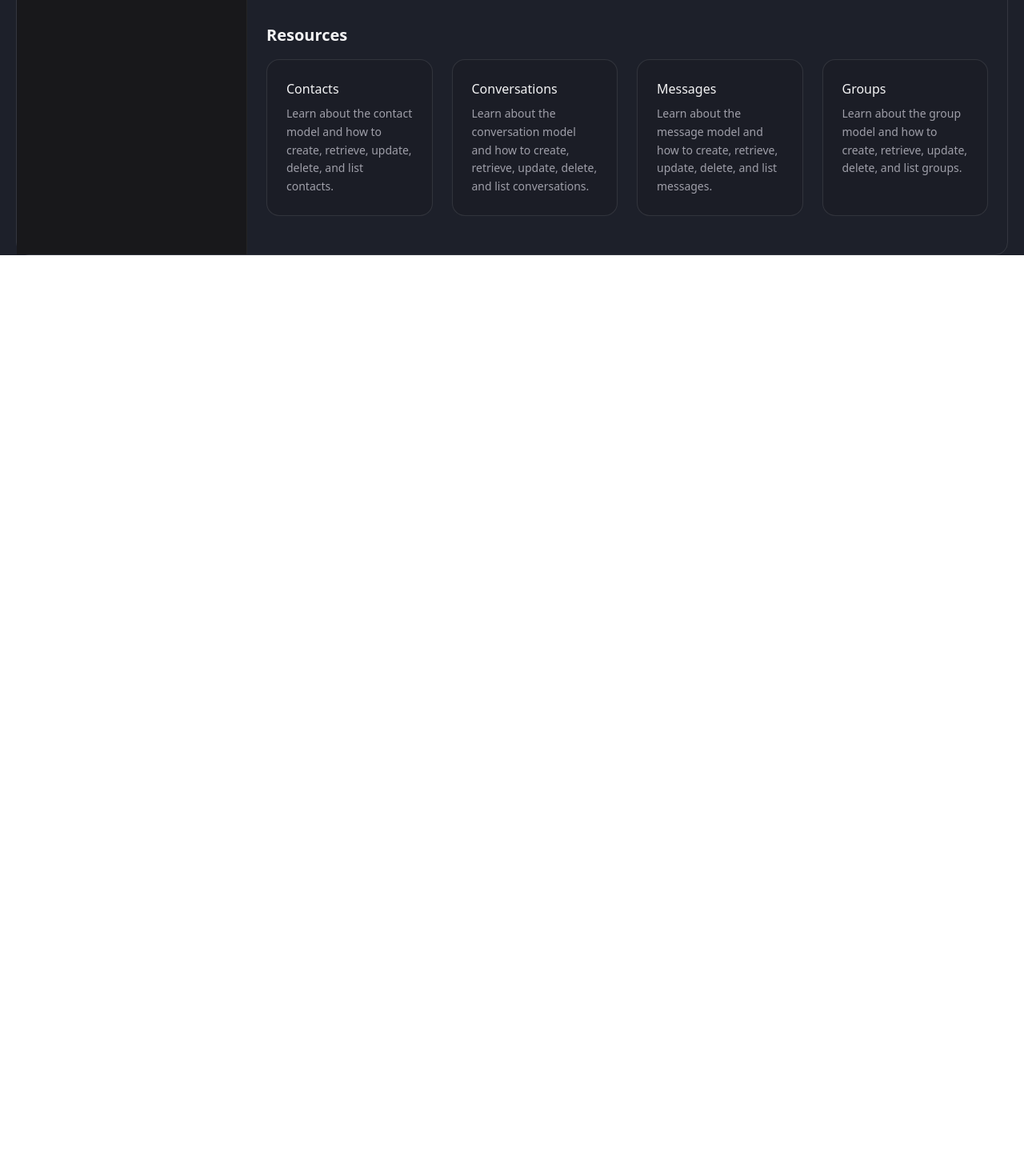
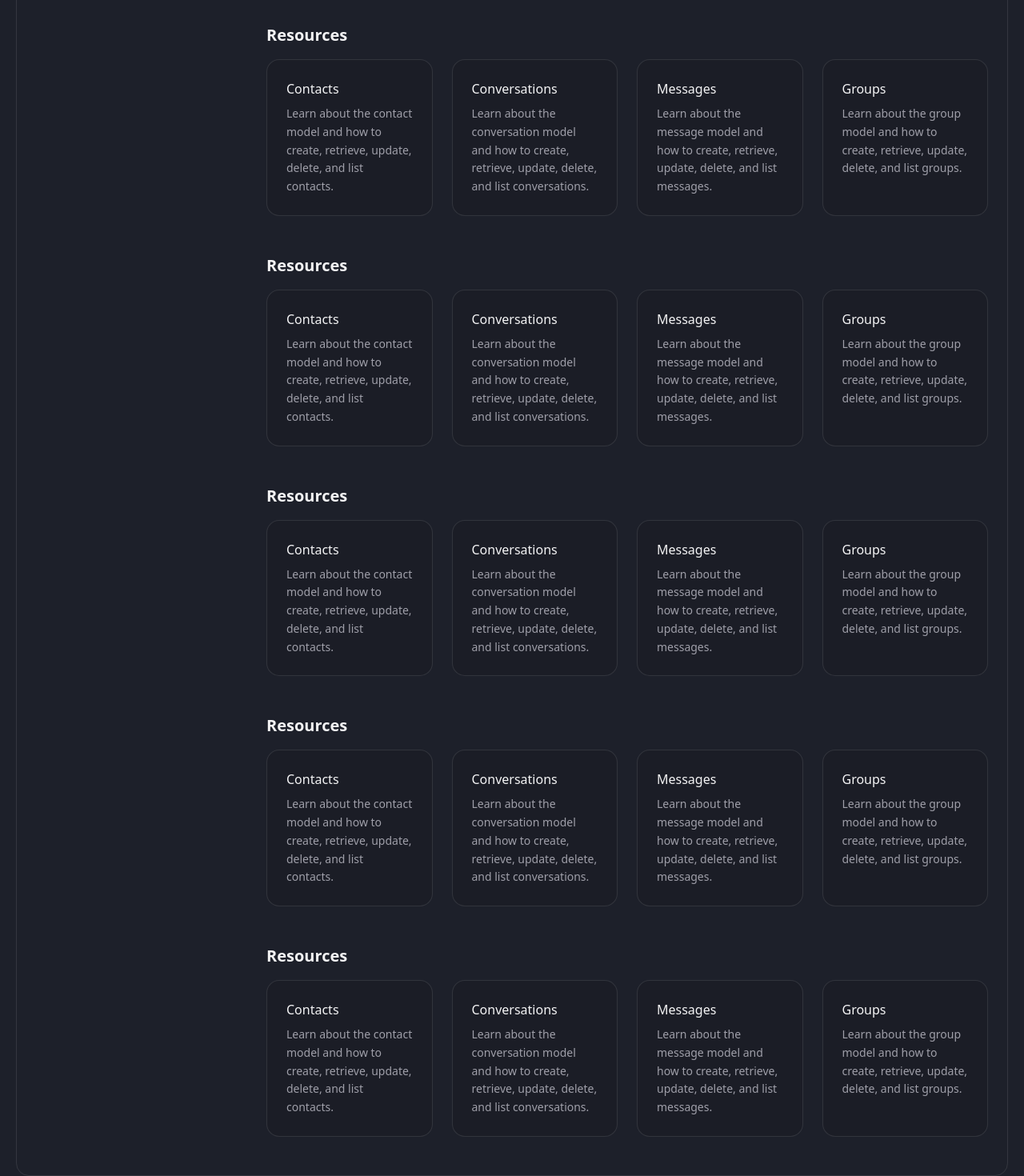
Before and after one commit to AmanKumar9958/seyuna-assignment, a React (Vite) app: page / in a window 1280 px wide. Shown: the part 936-2406 px from the top of the page at 80% size. Before the commit the page ends 1255 px from the top, so only its background shows below. Built offline with nearby package versions, Linux system fonts and the light colour scheme.

Commit message:
- Created sidebar fixed

```diff
--- a/src/components/Sidebar.jsx
+++ b/src/components/Sidebar.jsx
@@ -2,7 +2,7 @@ import NavGroup from './NavGroup.jsx'
 
 export default function Sidebar() {
     return (
-        <aside className="hidden w-72 shrink-0 border-r border-white/5 bg-[#18181B] p-6 lg:block">
+        <aside className="hidden w-72 shrink-0 self-start sticky top-24 border-r border-white/5 bg-[#18181B] p-6 lg:block">
             <NavGroup
                 title="Guides"
                 items={['Introduction', 'Quickstart', 'SDKs', 'Authentication', 'Pagination', 'Errors', 'Webhooks']}
--- a/src/pages/Introduction.jsx
+++ b/src/pages/Introduction.jsx
@@ -92,6 +92,42 @@ export default function Introduction() {
           <ResourceCard title="Groups">Learn about the group model and how to create, retrieve, update, delete, and list groups.</ResourceCard>
         </div>
       </section>
+      <section id="resources" className="mt-12 scroll-mt-24">
+        <h2 className="text-xl font-semibold text-zinc-100">Resources</h2>
+        <div className="mt-4 grid gap-6 lg:grid-cols-4">
+          <ResourceCard title="Contacts">Learn about the contact model and how to create, retrieve, update, delete, and list contacts.</ResourceCard>
+          <ResourceCard title="Conversations">Learn about the conversation model and how to create, retrieve, update, delete, and list conversations.</ResourceCard>
+          <ResourceCard title="Messages">Learn about the message model and how to create, retrieve, update, delete, and list messages.</ResourceCard>
+          <ResourceCard title="Groups">Learn about the group model and how to create, retrieve, update, delete, and list groups.</ResourceCard>
+        </div>
+      </section>
+      <section id="resources" className="mt-12 scroll-mt-24">
+        <h2 className="text-xl font-semibold text-zinc-100">Resources</h2>
+        <div className="mt-4 grid gap-6 lg:grid-cols-4">
+          <ResourceCard title="Contacts">Learn about the contact model and how to create, retrieve, update, delete, and list contacts.</ResourceCard>
+          <ResourceCard title="Conversations">Learn about the conversation model and how to create, retrieve, update, delete, and list conversations.</ResourceCard>
+          <ResourceCard title="Messages">Learn about the message model and how to create, retrieve, update, delete, and list messages.</ResourceCard>
+          <ResourceCard title="Groups">Learn about the group model and how to create, retrieve, update, delete, and list groups.</ResourceCard>
+        </div>
+      </section>
+      <section id="resources" className="mt-12 scroll-mt-24">
+        <h2 className="text-xl font-semibold text-zinc-100">Resources</h2>
+        <div className="mt-4 grid gap-6 lg:grid-cols-4">
+          <ResourceCard title="Contacts">Learn about the contact model and how to create, retrieve, update, delete, and list contacts.</ResourceCard>
+          <ResourceCard title="Conversations">Learn about the conversation model and how to create, retrieve, update, delete, and list conversations.</ResourceCard>
+          <ResourceCard title="Messages">Learn about the message model and how to create, retrieve, update, delete, and list messages.</ResourceCard>
+          <ResourceCard title="Groups">Learn about the group model and how to create, retrieve, update, delete, and list groups.</ResourceCard>
+        </div>
+      </section>
+      <section id="resources" className="mt-12 scroll-mt-24">
+        <h2 className="text-xl font-semibold text-zinc-100">Resources</h2>
+        <div className="mt-4 grid gap-6 lg:grid-cols-4">
+          <ResourceCard title="Contacts">Learn about the contact model and how to create, retrieve, update, delete, and list contacts.</ResourceCard>
+          <ResourceCard title="Conversations">Learn about the conversation model and how to create, retrieve, update, delete, and list conversations.</ResourceCard>
+          <ResourceCard title="Messages">Learn about the message model and how to create, retrieve, update, delete, and list messages.</ResourceCard>
+          <ResourceCard title="Groups">Learn about the group model and how to create, retrieve, update, delete, and list groups.</ResourceCard>
+        </div>
+      </section>
     </div>
   )
 }
```
